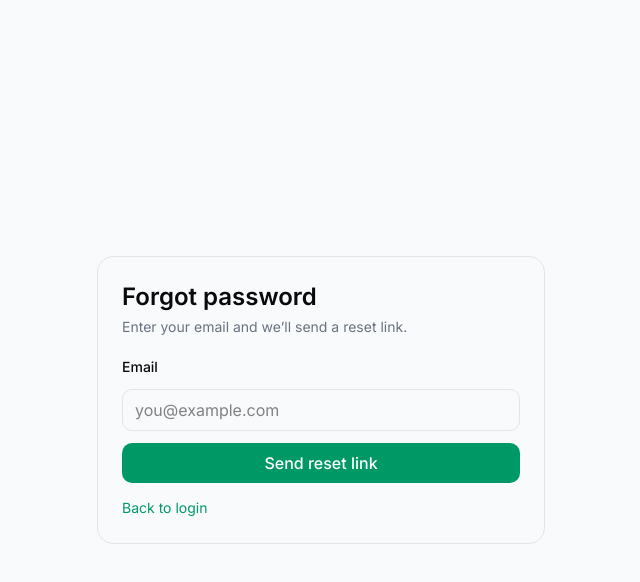
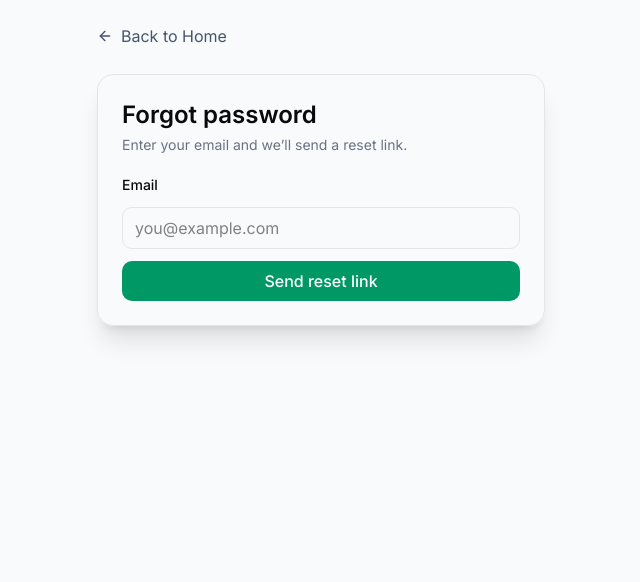
Before and after one commit to IllyaNabila/Sino-Indo-Apparel-RecSys, a Next.js app in the folder front-end/: page /auth/forgot-password in a window 1280 px wide. Shown: the top 582 px of the page, without its empty margins (319-959 px from the left). Built offline with nearby package versions, Linux system fonts and the light colour scheme; no server answers.

Commit message:
add arrow back to login page

```diff
--- a/front-end/app/api/auth/forgot-password/route.ts
+++ b/front-end/app/api/auth/forgot-password/route.ts
@@ -41,6 +41,7 @@ export async function POST(req: Request) {
       console.log("[DEV] Reset link:", resetLink);
     } else {
       // If you already have mailer helper, call it here
+      console.log("[DEV] Reset link:", resetLink);
       await sendResetEmail(user.email, resetLink);
     }
 
--- a/front-end/app/auth/forgot-password/page.tsx
+++ b/front-end/app/auth/forgot-password/page.tsx
@@ -2,6 +2,7 @@
 
 import { useState } from "react";
 import Link from "next/link";
+import { ArrowLeft } from "lucide-react";
 
 export default function ForgotPasswordPage() {
   const [email, setEmail] = useState("");
@@ -25,8 +26,18 @@ export default function ForgotPasswordPage() {
   }
 
   return (
-    <div className="min-h-screen flex items-center justify-center p-6">
-      <div className="w-full max-w-md rounded-2xl border p-6">
+    <div className="min-h-screen flex justify-center p-6">
+      <div className="w-full max-w-md">
+      <div className="mb-6">
+          <Link
+            href="/auth/login"
+            className="inline-flex items-center text-slate-600 hover:text-slate-800"
+          >
+            <ArrowLeft className="h-4 w-4 mr-2" />
+            Back to Home
+          </Link>
+        </div>
+      <div className="shadow-xl w-full max-w-md rounded-2xl border p-6">
         <h1 className="text-2xl font-semibold">Forgot password</h1>
         <p className="text-sm text-gray-500 mt-1">
           Enter your email and we’ll send a reset link.
@@ -51,11 +62,8 @@ export default function ForgotPasswordPage() {
           </button>
 
           {msg && <p className="text-sm mt-2">{msg}</p>}
-
-          <Link href="/auth/login" className="text-sm text-emerald-600 hover:underline">
-            Back to login
-          </Link>
         </form>
+      </div>
       </div>
     </div>
   );
--- a/front-end/app/auth/reset-password/page.tsx
+++ b/front-end/app/auth/reset-password/page.tsx
@@ -3,6 +3,7 @@
 import { useSearchParams } from "next/navigation";
 import { useMemo, useState } from "react";
 import Link from "next/link";
+import { ArrowLeft } from "lucide-react";
 
 export default function ResetPasswordPage() {
   const sp = useSearchParams();
@@ -45,8 +46,18 @@ export default function ResetPasswordPage() {
   }
 
   return (
-    <div className="min-h-screen flex items-center justify-center p-6">
-      <div className="w-full max-w-md rounded-2xl border p-6">
+    <div className="min-h-screen flex justify-center p-6">
+      <div className="w-full max-w-md">
+        <div className="mb-6">
+            <Link
+              href="/auth/login"
+              className="inline-flex items-center text-slate-600 hover:text-slate-800"
+            >
+              <ArrowLeft className="h-4 w-4 mr-2" />
+              Back to Login
+            </Link>
+          </div>
+        <div className="shadow-xl w-full max-w-md rounded-2xl border p-6">
           <h1 className="text-2xl font-semibold">Reset password</h1>
 
           <form onSubmit={handleSubmit} className="mt-5 space-y-3">
@@ -71,10 +82,8 @@ export default function ResetPasswordPage() {
 
             {msg && <p className="text-sm mt-2">{msg}</p>}
 
-          <Link href="/auth/login" className="text-sm text-emerald-600 hover:underline">
-            Go to login
-          </Link>
           </form>
+        </div>
       </div>
     </div>
   );
```
Lines whose indentation alone changed are shown as unchanged.
